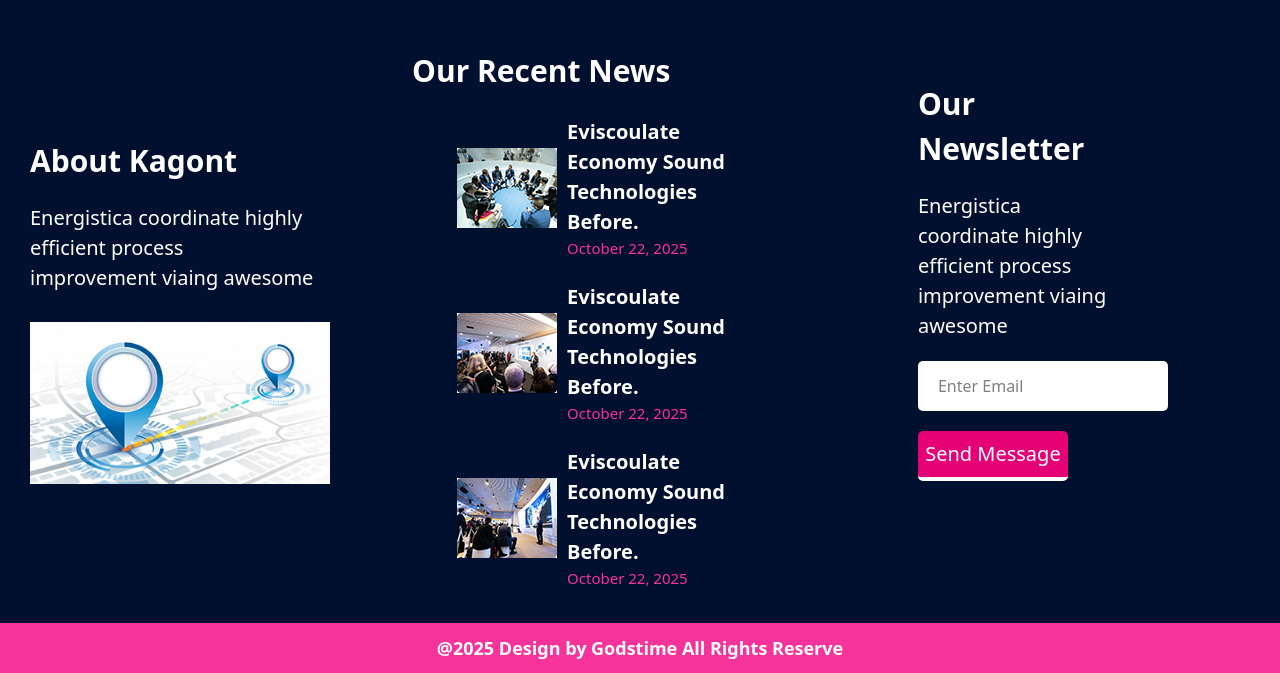
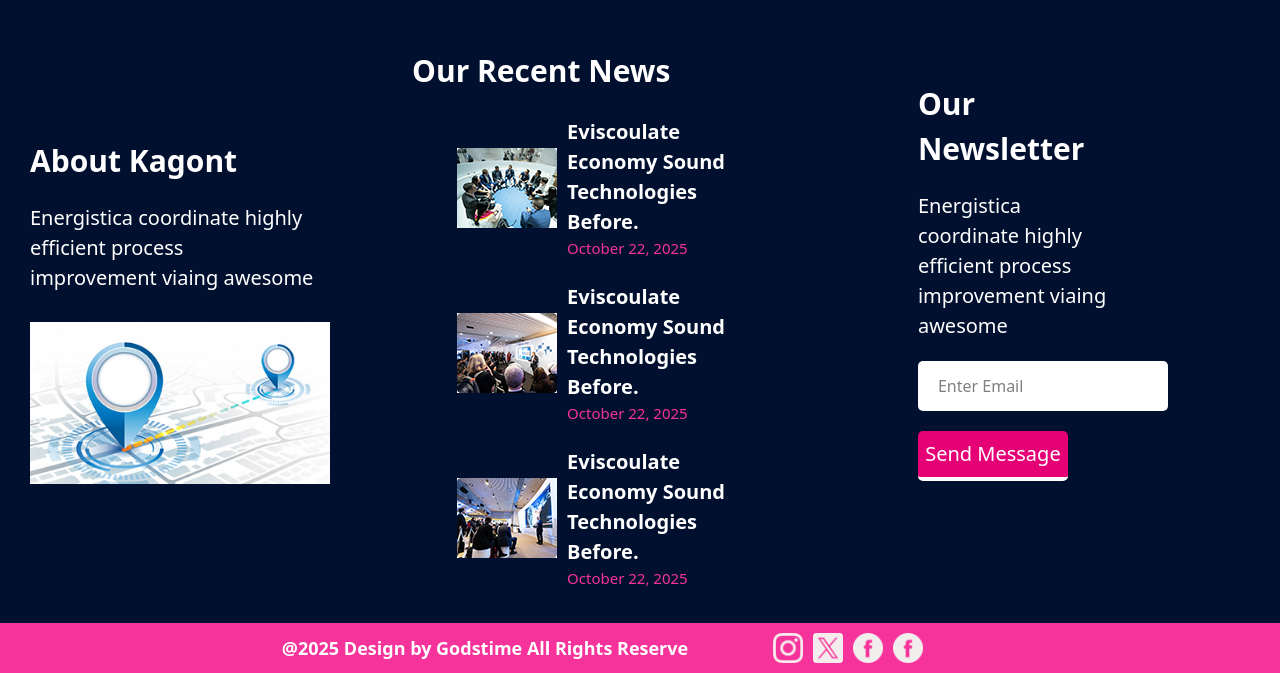
Before and after one commit to Godstimemoses555/Event-site, a React (Vite) app: page / in a window 1280 px wide. Shown: the part 7681-8354 px from the top of the page. Built offline with nearby package versions, Linux system fonts and the light colour scheme.

Commit message:
added a div to footerdiv and  images too to footerdiv

```diff
--- a/src/Component/Footerdiv.jsx
+++ b/src/Component/Footerdiv.jsx
@@ -1,13 +1,40 @@
 import React from 'react'
+import instagram from "../assets/instagram.png"
+import twitter from "../assets/twitter.png"
+import facebook from "../assets/facebook.png"
+import { href } from 'react-router-dom'
 
 const Footerdiv = () => {
   return (
     <div>
-      <div className='w-[100%] lg:h-[50px] bg-pink-500 flex items-center justify-center'>
+      <div className='w-[100%] lg:h-[50px] bg-pink-500 flex items-center justify-center lg:flex-row gap-[10px] flex-col'>
         <div className='flex items-center justify-center text-center'>
           <h1 className='text-white lg:text-[18px] text-[15px] font-bold'>
             @2025 Design by Godstime All Rights Reserve
           </h1>
+        </div>
+        <div className='flex w-[300px] p-2.5 gap-2.5 items-center justify-center'>
+          <a href="https://web.facebook.com/profile.php?id=100079298393625">
+             <img className='w-[30px] h-[30px] object-contain' src={instagram} alt="" />
+
+          </a>
+
+          <a href="https://x.com/godstime_i39699">
+
+
+             <img  className='w-[30px] h-[30px] object-contain' src={twitter} alt="" />
+
+
+
+          </a>
+
+          <a href="">
+             <img className='w-[30px] h-[30px] object-contain' src={facebook} alt="" />
+
+          </a>
+
+          <img className='w-[30px] h-[30px] object-contain' src={facebook} alt="" />
+
         </div>
       </div>
     </div>
```
